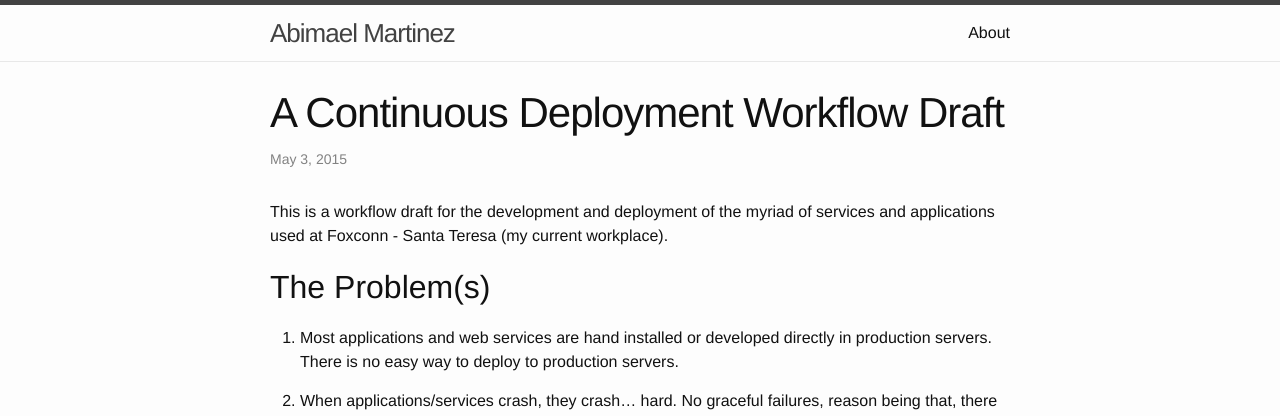
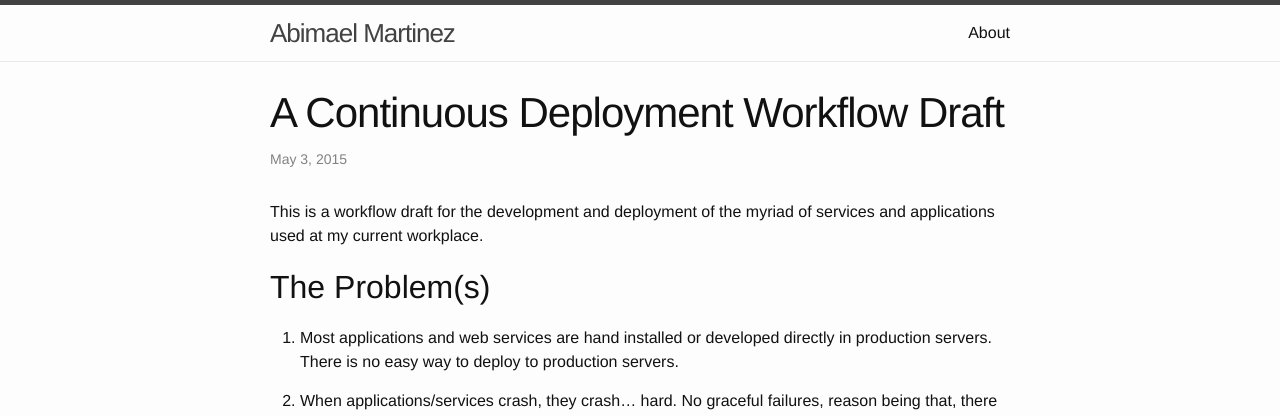
Before and after one commit to abijr/abijr.github.com, a Jekyll site: the page built from _posts/2015-05-03-continuous-deployment.md, in a window 1280 px wide. Shown: the top 416 px of the page. Built offline with Jekyll 4.4.1, drawn with Linux system fonts in a browser that asks for light colours.

Commit message:
Remove workplace incriminating info (lol)

```diff
--- a/_posts/2015-05-03-continuous-deployment.md
+++ b/_posts/2015-05-03-continuous-deployment.md
@@ -5,7 +5,7 @@ date: '2015-05-03 19:34'
 categories: devOps
 ---
 
-This is a workflow draft for the development and deployment of the myriad of services and applications used at Foxconn - Santa Teresa (my current workplace).
+This is a workflow draft for the development and deployment of the myriad of services and applications used at my current workplace.
 
 The Problem(s)
 --------------
```
